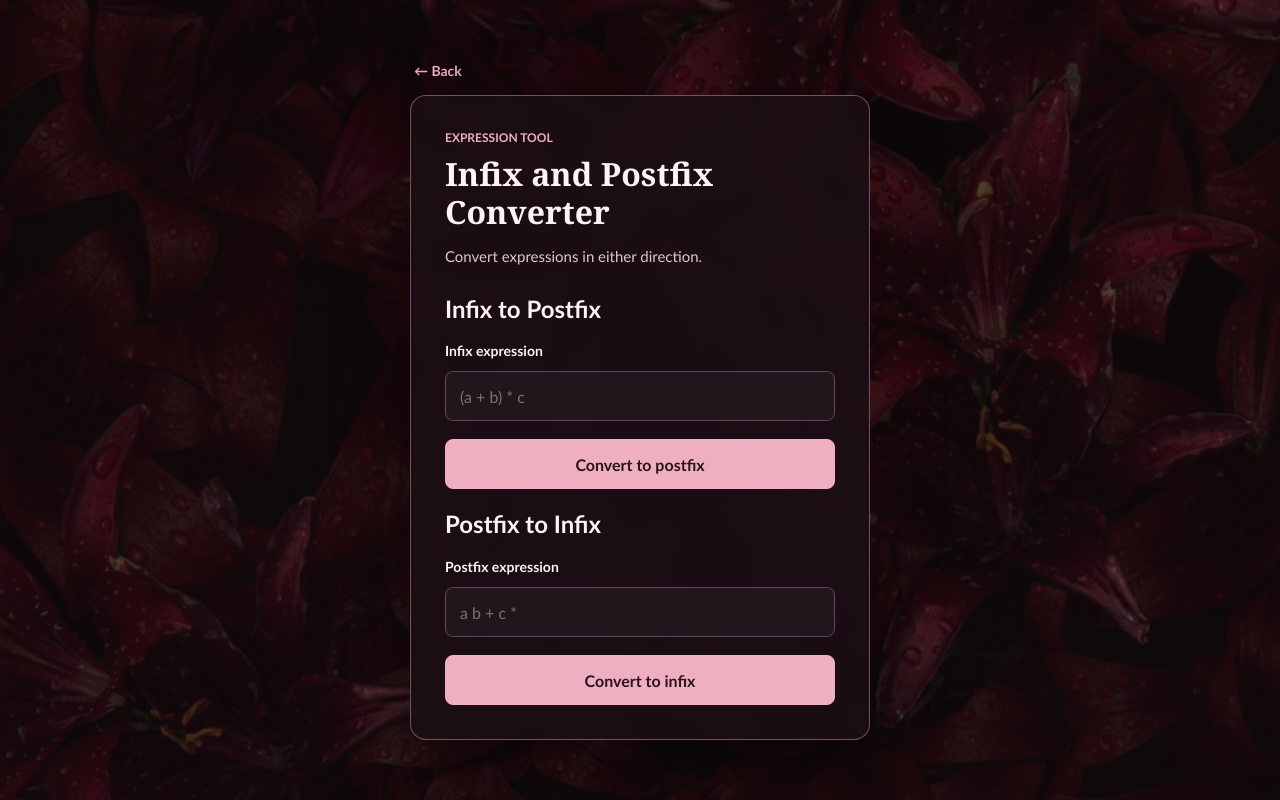
After one commit to anrii04/DSA_Flask, a Flask app: template Flask_intro_2026/templates/expression_converter.html in a window 1280 px wide. The commit adds this page. Run offline with Flask 3, Linux system fonts and the light colour scheme; the template is opened without the code that fills it, so the values that code supplies are empty.

Commit message:
Add files via upload

```diff
--- /dev/null
+++ b/Flask_intro_2026/templates/expression_converter.html
@@ -0,0 +1,51 @@
+<!DOCTYPE html>
+<html lang="en">
+<head>
+    <meta charset="utf-8">
+    <meta name="viewport" content="width=device-width, initial-scale=1">
+    <title>Infix and Postfix Converter</title>
+    <link rel="stylesheet" href="{{ url_for('static', filename='tools.css') }}">
+</head>
+<body>
+    <main>
+        <a class="back-link" href="{{ url_for('works') }}">&larr; Back</a>
+        <section class="tool-panel" aria-labelledby="page-title">
+            <p class="eyebrow">Expression tool</p>
+            <h1 id="page-title">Infix and Postfix Converter</h1>
+            <p class="intro">Convert expressions in either direction.</p>
+
+            <section aria-labelledby="infix-title">
+                <h2 id="infix-title">Infix to Postfix</h2>
+                <form action="{{ url_for('expression_converter') }}" method="post">
+                    <input type="hidden" name="conversion" value="infix_to_postfix">
+                    <input type="hidden" name="postfix_expression" value="{{ postfix_expression }}">
+                    <label for="infix_expression">Infix expression</label>
+                    <input type="text" id="infix_expression" name="infix_expression" value="{{ infix_expression }}" placeholder="(a + b) * c" autocomplete="off" required>
+                    <button type="submit">Convert to postfix</button>
+                </form>
+                {% if conversion == 'infix_to_postfix' and error %}
+                <p class="result" role="alert">{{ error }}</p>
+                {% elif conversion == 'infix_to_postfix' and result is not none %}
+                <p class="result" role="status">Postfix expression: <strong>{{ result }}</strong></p>
+                {% endif %}
+            </section>
+
+            <section class="converter-section" aria-labelledby="postfix-title">
+                <h2 id="postfix-title">Postfix to Infix</h2>
+                <form action="{{ url_for('expression_converter') }}" method="post">
+                    <input type="hidden" name="conversion" value="postfix_to_infix">
+                    <input type="hidden" name="infix_expression" value="{{ infix_expression }}">
+                    <label for="postfix_expression">Postfix expression</label>
+                    <input type="text" id="postfix_expression" name="postfix_expression" value="{{ postfix_expression }}" placeholder="a b + c *" autocomplete="off" required>
+                    <button type="submit">Convert to infix</button>
+                </form>
+                {% if conversion == 'postfix_to_infix' and error %}
+                <p class="result" role="alert">{{ error }}</p>
+                {% elif conversion == 'postfix_to_infix' and result is not none %}
+                <p class="result" role="status">Infix expression: <strong>{{ result }}</strong></p>
+                {% endif %}
+            </section>
+        </section>
+    </main>
+</body>
+</html>
```
Also changed, not shown: Flask_intro_2026/templates/linked_list.html (added, +102 -0 lines), Flask_intro_2026/templates/works.html (+9 -1 lines).
